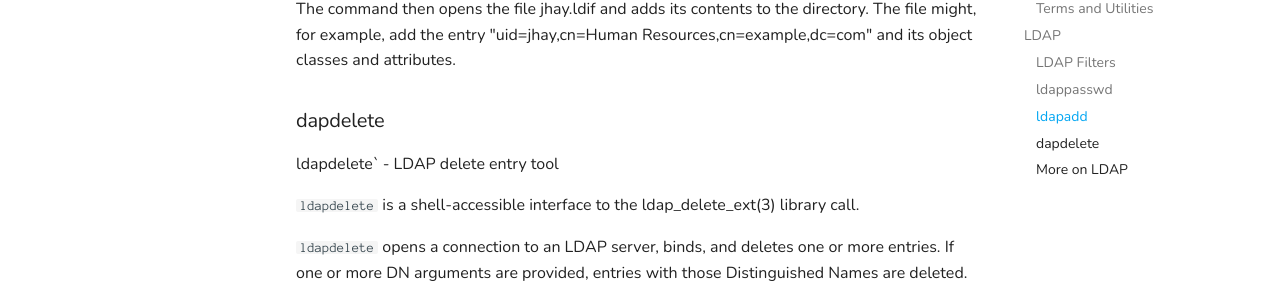
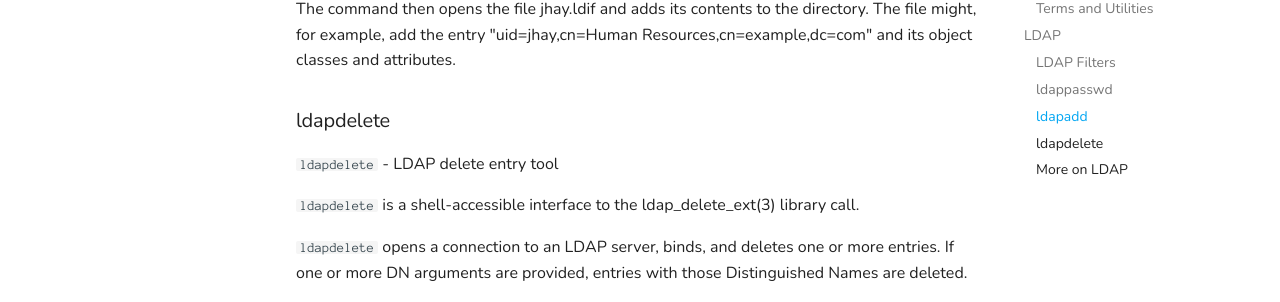
Before and after one commit to lpic2book/src, an MkDocs documentation site: the page built from docs/lpic2.210.3.md, in a window 1280 px wide and 900 px high, scrolled down 4699 px. Shown: the part 153-455 px from the top of the window. Built offline with MkDocs 1.6.1 and Material for MkDocs 9.7.7, drawn with Linux system fonts in a browser that asks for light colours; comment, search, counter and statistics services are not loaded.

Commit message:
fix minor typos

```diff
--- a/docs/lpic2.210.3.md
+++ b/docs/lpic2.210.3.md
@@ -210,9 +210,9 @@ the entry "uid=jhay,cn=Human Resources,cn=example,dc=com" and its object
 classes and attributes.
 
 
-###   dapdelete
+###   ldapdelete
 
-ldapdelete` - LDAP delete entry tool
+`ldapdelete` - LDAP delete entry tool
 
 `ldapdelete` is a shell-accessible interface to the ldap\_delete\_ext(3)
 library call.
```
